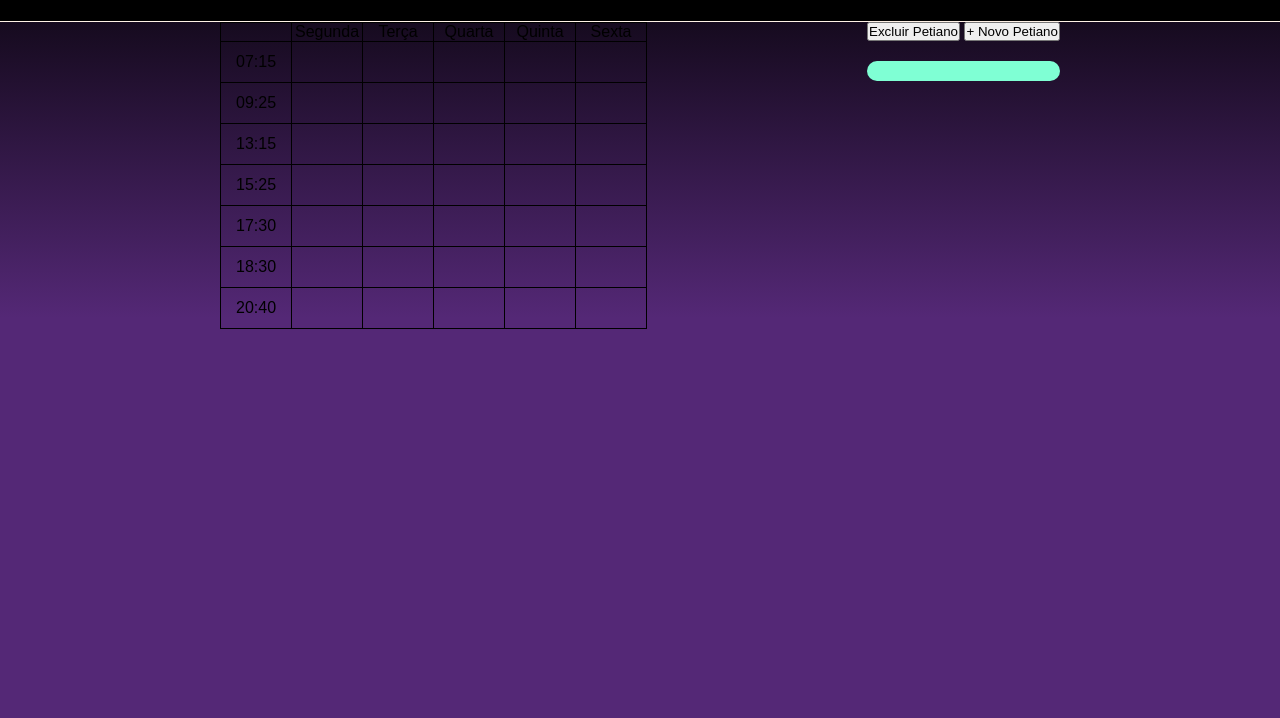
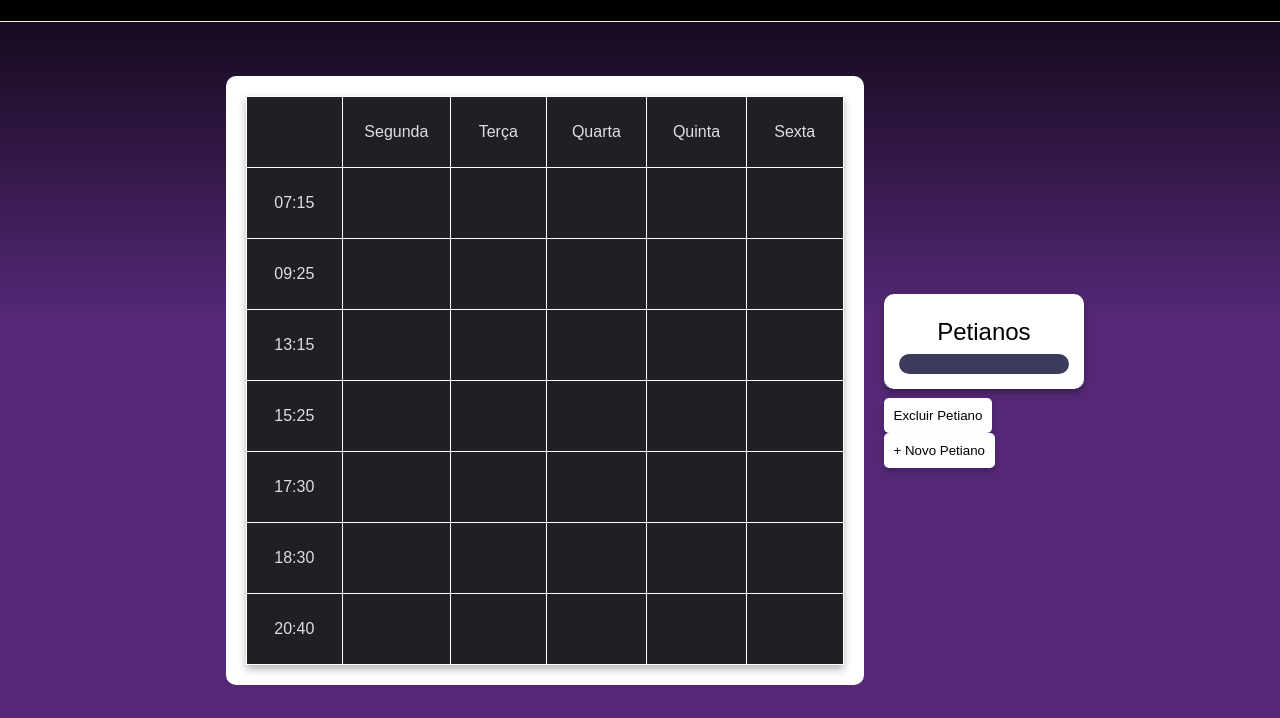
Before and after one commit to fer-braga-cod/PET-Impedimentos, a plain HTML site: page petianos/petianos.html in a window 1280 px wide. Shown: the part 82-800 px from the top of the page. Drawn offline with Linux system fonts and the light colour scheme; no server answers.

Commit message:
css petianos

```diff
--- a/home/home.css
+++ b/home/home.css
@@ -35,6 +35,7 @@ table {
     gap: 20px;
     width: 70%;
     margin: 2% auto;
+    max-height: 40%;
 }
 
 th, td {
@@ -76,7 +77,7 @@ main{
     box-shadow: 0px 4px 6px rgba(0, 0, 0, 0.3);
     width: 20%;
     overflow-y: auto;
-    max-height: 80%; /* Limita a altura da lista com rolagem */
+    max-height: 600px;
 }
 
 .dropdown .content label {
@@ -89,7 +90,7 @@ main{
     cursor: pointer;
     gap: 20px;
     border-radius: 5px;
-    background-color: #1f1f24;
+    background-color: #3b3b5e;
     transition: background 0.1s ease;
 }
 
@@ -101,14 +102,6 @@ main{
 /* Esconde o botão, pois a lista é sempre visível */
 .dropdown button {
     display: none;
-}
-
-#container {
-    display: flex;
-    flex-direction: row;
-    overflow-x: auto;
-    max-width: 100%;
-    gap: 10px;
 }
 
 ul{
--- a/petianos/petianos.css
+++ b/petianos/petianos.css
@@ -1,21 +1,53 @@
+* {
+    font-family: "Red Hat Display", sans-serif;
+    font-optical-sizing: auto;
+    font-weight: 500;
+}
+
 /*###################### Tabela #############################*/
 table, th, td {
-    border: 1px solid;
+    border: 1px solid #ffffff;
 }
-table{
+table {
     border-collapse: collapse;
+    background-color: #1f1f24;
+    box-shadow: 0px 4px 8px rgba(0, 0, 0, 0.3);
+    width: 100%;
+    max-height: 40%;
 }
-td {
+th, td {
     text-align: center;
-    height: 40px;
-    width: 70px;
+    height: 70px;
+    width: 148px;
+    color: #e0e0e0;
+}
+
+#center {
+    display: flex;
+    justify-content: center;
+    align-items: center;
+    gap: 20px;
+    width: 70%;
+    margin: 2% auto;
+    max-height: 40%;
+}
+
+.container{
+    background-color: #ffffff; /* borda da agenda*/
+    padding: 20px;
+    border-radius: 10px;
+    width: 70%;
+    max-height: 40%;
 }
 /*####################################################################*/
 
 main{
     display: flex;
     flex-direction: row;
-    justify-content: space-evenly;
+    align-items: center;
+    gap: 20px;
+    margin: 30px;
+    max-height: 40%;
 }
 
 /*#################### Lista de Petianos ####################################*/
@@ -24,21 +56,58 @@ main{
     flex-direction: column;
     align-items: start;
     overflow-y: auto;
-    max-height: 200px;
+    max-height: 40%;
+    color: white;
+    background-color: #3b3b5e;
     gap: 10px;
-    background-color: aquamarine;
     padding: 10px 15px;
     border-radius: 10px;
-    margin-top: 20px;
+}
 
+.title{
+    text-align: center;
+    padding: 5%;
 }
+
+.dropdown{
+    background-color: white;
+    border-radius: 10px;
+    gap: 20px;
+    overflow-y: auto;
+    padding: 15px;
+    box-shadow: 0px 4px 6px rgba(0, 0, 0, 0.3);
+    margin-bottom: 5%;
+    width: 100%;
+    max-height: 40%;
+}
+
 #petianos label{
     display: flex;
     align-items:center;
     direction:rtl;
 }
 /*##########################################################################*/
+#cont_s{
+    border-radius: 10px;
+    width: 20%;
+    max-height: 40%;
+}
 
+#delete, #newPet{
+    background-color: white;
+    color: black;
+    padding: 10px;
+    border: 2px;
+    border-color: white;
+    cursor: pointer;
+    border-radius: 5px;
+    box-shadow: 0px 4px 6px rgba(0, 0, 0, 0.2);
+    transition: background-color 0.1s ease;
+}
+
+#delete:hover, #newPet:hover{
+    background-color: #8873ff;
+}
 
 
 /*############ Cadastro Petiano ##################################*/
--- a/petianos/petianos.html
+++ b/petianos/petianos.html
@@ -1,5 +1,5 @@
 <!DOCTYPE html>
-<html lang="en">
+<html lang="pt-br">
 <head>
     <meta charset="UTF-8">
     <meta name="viewport" content="width=device-width, initial-scale=1.0">
@@ -24,8 +24,9 @@
 
 
     <main>
-      <section id="cont_p">
-          <table>
+      <section id="center">
+        <div class="container">
+          <table class="table">
               <thead>
                   <tr>
                       <th scope="col"></th>
@@ -38,7 +39,8 @@
               </thead>
               <tbody></tbody>
           </table>
-      </section>
+        </div>
+
         <div class="modal-container">
             <div class="modal">
               <h2>Novo Petiano</h2>
@@ -54,10 +56,14 @@
               </div>
             </div>
         </div>
-      <section id="cont_s">
+        <div id="cont_s">
+            <div class="dropdown">
+              <h2 class="title">Petianos</h2>
+              <div id="petianos"></div>
+            </div>
             <button type="button" id="delete">Excluir Petiano</button>
             <button type="button" id="newPet">+ Novo Petiano</button>
-          <div id="petianos"></div>
+          </div>
       </section>
   </main>
   <script type="module" src="petianos.js"></script>
```
Also changed, not shown: home/home.html (+0 -1 lines). Lines whose indentation alone changed are shown as unchanged.
